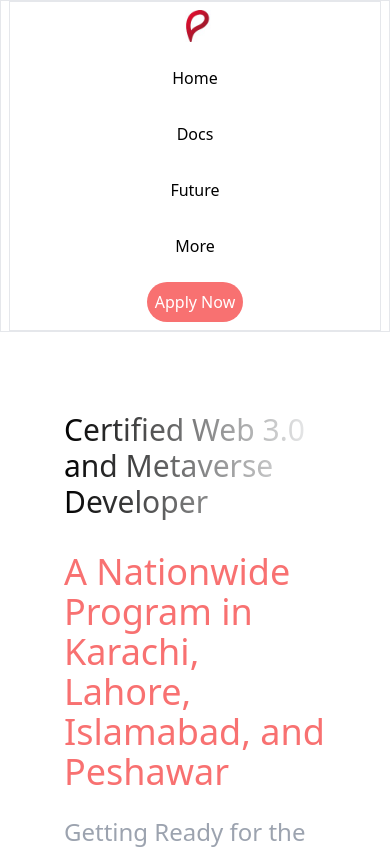
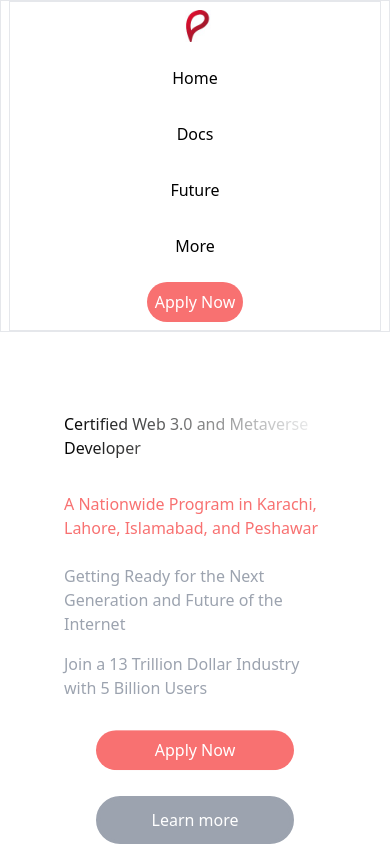
Before and after one commit to JunaidAlam789/panaverse_site_tailwind, a Next.js app: page / in a window 390 px wide. Shown: the top 849 px of the page. Built offline with nearby package versions, Linux system fonts and the light colour scheme.

Commit message:
Update Main_Section.tsx

```diff
--- a/app/components/Main_Section.tsx
+++ b/app/components/Main_Section.tsx
@@ -2,19 +2,19 @@
     return (
       <div className="p-16" >
         <div className="flex flex-col justify-center">
-        <p className="flex justify-center bg-clip-text text-transparent py-4
+        <p className="flex text-left sm:justify-center text-base sm:text-xl md:text-3xl bg-clip-text text-transparent py-4
               sm:font-thin md:font-normal lg:font-bold
-              bg-gradient-to-l from-gray-50 to-black gray text-3xl">
+              bg-gradient-to-l from-gray-50 to-black gray ">
               Certified Web 3.0 and Metaverse Developer
               </p>
 
-            <p className="flex justify-center py-4 text-red-400 sm:font-thin md:font-normal lg:font-medium text-4xl">
+            <p className="flex text-left sm:justify-center  text-base sm:text-xl md:text-2xl lg:text-3xl py-4 text-red-400 sm:font-thin md:font-normal lg:font-medium ">
             A Nationwide Program in Karachi, Lahore, Islamabad, and Peshawar
             </p>
 
-          <p className="flex justify-center py-2 text-gray-400 text-2xl">
+          <p className="flex text-left sm:justify-center py-2 text-gray-400 text-base sm:text-xl md:text-2xl">
           Getting Ready for the Next Generation and Future of the Internet</p>
-          <p className="flex justify-center py-2 text-gray-400 text-2xl">
+          <p className="flex text-left sm:justify-center py-2 text-gray-400 text-base sm:text-xl md:text-2xl">
           Join a 13 Trillion Dollar Industry with 5 Billion Users</p>
           <div className="p-6 flex flex-col sm:flex-row justify-center">
             <button className="animate-bounce text-white rounded-full px-4 m-2 py-2 bg-red-400 hover:bg-red-500">
```
